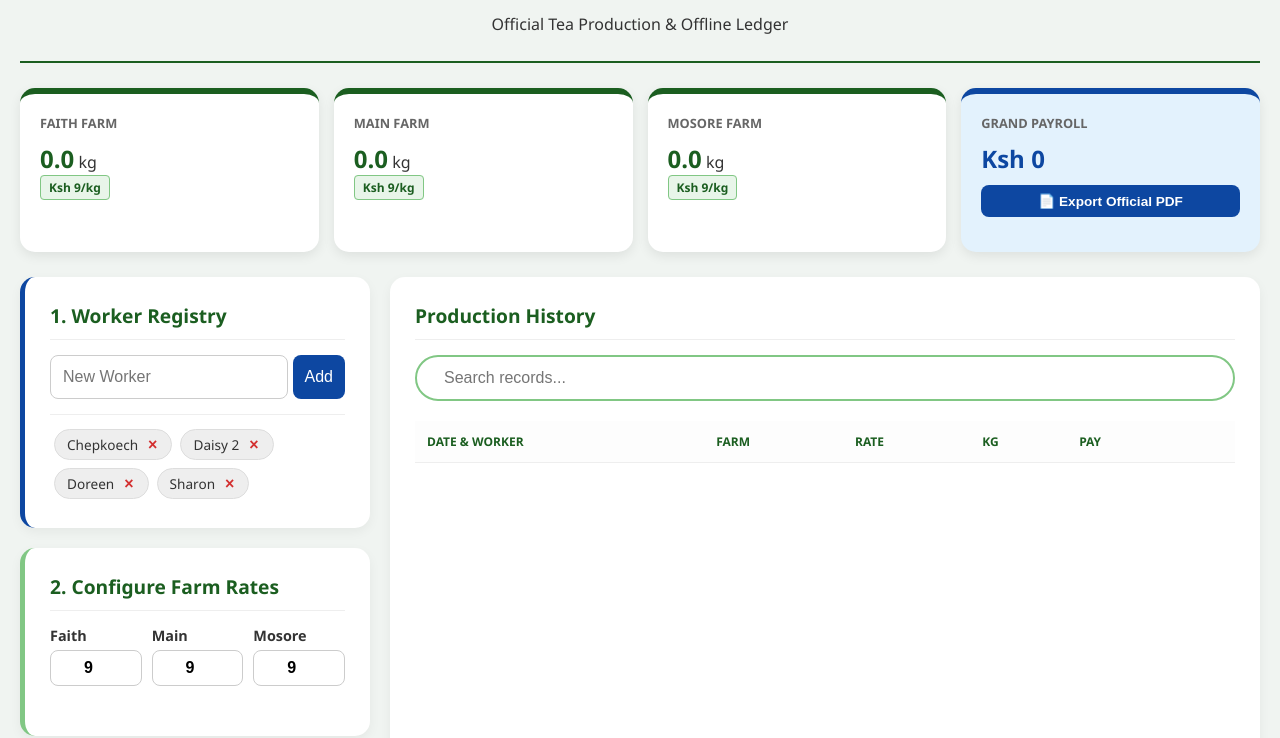
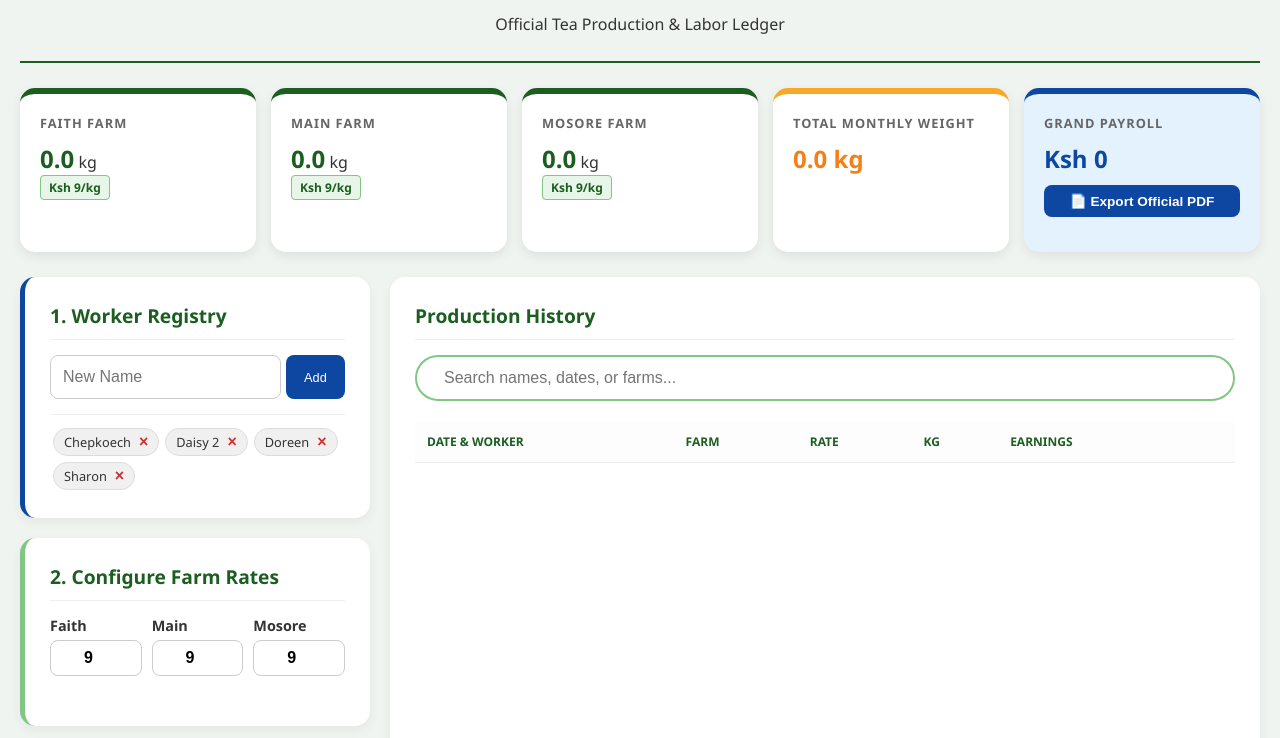
Before and after one commit to CoachRono/ken-farms, a plain HTML site: page index.html in a window 1280 px wide. Shown: the part 71-809 px from the top of the page. Drawn offline with nearby package versions, Linux system fonts and the light colour scheme.

Commit message:
Update index.html

```diff
--- a/index.html
+++ b/index.html
@@ -3,7 +3,7 @@
 <head>
     <meta charset="UTF-8">
     <meta name="viewport" content="width=device-width, initial-scale=1.0">
-    <title>Ken Farms Tea Portal</title>
+    <title>Ken Farms Tea Portal - Pro Edition</title>
 
     <meta name="mobile-web-app-capable" content="yes">
     <meta name="apple-mobile-web-app-capable" content="yes">
@@ -27,13 +27,24 @@
         header { text-align: center; margin-bottom: 25px; border-bottom: 2px solid var(--primary-green); padding-bottom: 10px; }
         header h1 { color: var(--primary-green); margin: 0; font-size: 2.2rem; text-transform: uppercase; letter-spacing: 1px; }
 
-        .grid-container { display: grid; grid-template-columns: repeat(auto-fit, minmax(180px, 1fr)); gap: 15px; margin-bottom: 25px; }
-        .card { background: var(--white); padding: 20px; border-radius: 15px; box-shadow: 0 4px 12px rgba(0,0,0,0.08); border-top: 6px solid var(--primary-green); }
+        /* Dashboard Grid */
+        .grid-container {
+            display: grid;
+            grid-template-columns: repeat(auto-fit, minmax(180px, 1fr));
+            gap: 15px; margin-bottom: 25px;
+        }
+        .card {
+            background: var(--white); padding: 20px; border-radius: 15px;
+            box-shadow: 0 4px 12px rgba(0,0,0,0.08); border-top: 6px solid var(--primary-green);
+        }
         .payroll-card { border-top-color: var(--blue); background-color: #e3f2fd; }
-        .card h3 { margin: 0 0 10px 0; font-size: 0.8rem; text-transform: uppercase; color: #666; }
+        .weight-card { border-top-color: #f9a825; }
+
+        .card h3 { margin: 0 0 10px 0; font-size: 0.8rem; text-transform: uppercase; color: #666; letter-spacing: 1px; }
         .stat-val { font-weight: bold; color: var(--primary-green); font-size: 1.5rem; }
         .rate-badge { font-size: 0.75rem; background: #e8f5e9; padding: 3px 8px; border-radius: 4px; font-weight: bold; color: var(--primary-green); border: 1px solid var(--accent); }
 
+        /* Main Layout */
         .main-content { display: grid; grid-template-columns: 350px 1fr; gap: 20px; }
         @media (max-width: 950px) { .main-content { grid-template-columns: 1fr; } }
 
@@ -46,19 +57,24 @@
         .rate-inputs { display: grid; grid-template-columns: 1fr 1fr 1fr; gap: 10px; margin-bottom: 10px; }
         .rate-inputs input { padding: 8px; font-weight: bold; text-align: center; }
 
-        button.submit-btn { background: var(--primary-green); color: white; border: none; font-weight: bold; cursor: pointer; transition: 0.3s; }
+        button.submit-btn { background: var(--primary-green); color: white; border: none; font-weight: bold; cursor: pointer; transition: 0.3s; font-size: 1.1rem; }
         button.submit-btn:hover { background: #0e3511; transform: translateY(-2px); }
+
         button.pdf-btn { background: var(--blue); color: white; border: none; font-weight: bold; cursor: pointer; display: flex; align-items: center; justify-content: center; gap: 8px; }
 
-        .worker-tag { display: inline-flex; align-items: center; background: #eee; padding: 5px 12px; border-radius: 20px; margin: 4px; font-size: 0.85rem; border: 1px solid #ddd; }
-        .worker-tag button { width: auto; padding: 0 2px; margin: 0 0 0 8px; border: none; background: none; color: var(--danger); cursor: pointer; font-weight: bold; }
+        .worker-tag { display: inline-flex; align-items: center; background: #f0f0f0; padding: 4px 10px; border-radius: 20px; margin: 3px; font-size: 0.8rem; border: 1px solid #ddd; }
+        .worker-tag button { width: auto; padding: 0 0 0 8px; margin: 0; border: none; background: none; color: var(--danger); cursor: pointer; font-weight: bold; }
 
+        /* Tables & Search */
         .search-input { border-radius: 25px; border: 2px solid var(--accent); text-indent: 15px; margin-bottom: 20px; }
         table { width: 100%; border-collapse: collapse; font-size: 0.9rem; }
         th, td { text-align: left; padding: 12px; border-bottom: 1px solid #eee; }
         th { background: #fdfdfd; color: var(--primary-green); text-transform: uppercase; font-size: 0.75rem; }
+
         .money-text { font-weight: bold; color: var(--money); }
+        .date-stamp { font-size: 0.75rem; color: #999; display: block; }
         .del-btn { color: var(--danger); border: none; background: none; cursor: pointer; font-weight: bold; font-size: 1.2rem; }
+
         .scroll-area { max-height: 500px; overflow-y: auto; }
     </style>
 </head>
@@ -66,7 +82,7 @@
 
 <header>
     <h1>🍃 Ken Farms Manager</h1>
-    <p>Official Tea Production & Offline Ledger</p>
+    <p>Official Tea Production & Labor Ledger</p>
 </header>
 
 <div class="grid-container">
@@ -85,6 +101,10 @@
         <div><span class="stat-val" id="month-mosore">0.0</span> kg</div>
         <span class="rate-badge">Ksh <span id="disp-rate-mosore">9</span>/kg</span>
     </div>
+    <div class="card weight-card">
+        <h3>Total Monthly Weight</h3>
+        <div class="stat-val" style="color:#f57f17"><span id="total-weight">0.0</span> kg</div>
+    </div>
     <div class="card payroll-card">
         <h3>Grand Payroll</h3>
         <div class="stat-val" style="color:var(--blue)">Ksh <span id="total-payroll">0</span></div>
@@ -97,8 +117,8 @@
         <div class="section-box" style="border-left: 5px solid var(--blue);">
             <h2>1. Worker Registry</h2>
             <div style="display: flex; gap: 5px;">
-                <input type="text" id="newWorkerName" placeholder="New Worker" style="margin-bottom: 0;">
-                <button onclick="addWorker()" style="width: 60px; margin-bottom: 0; background: var(--blue); color: white; border: none;">Add</button>
+                <input type="text" id="newWorkerName" placeholder="New Name" style="margin-bottom: 0;">
+                <button onclick="addWorker()" style="width: 70px; margin-bottom: 0; background: var(--blue); color: white; border: none; font-size: 0.8rem;">Add</button>
             </div>
             <div id="workerList" style="margin-top: 15px; border-top: 1px solid #eee; padding-top: 10px;"></div>
         </div>
@@ -130,14 +150,14 @@
                 <label>Weight (kg)</label>
                 <input type="number" id="weight" step="0.1" placeholder="0.0" required>
 
-                <button type="submit" class="submit-btn">Save Entry</button>
+                <button type="submit" class="submit-btn">Save to Ledger</button>
             </form>
         </div>
     </div>
 
     <div class="section-box">
         <h2>Production History</h2>
-        <input type="text" id="searchInput" class="search-input" onkeyup="filterHistory()" placeholder="Search records...">
+        <input type="text" id="searchInput" class="search-input" onkeyup="filterHistory()" placeholder="Search names, dates, or farms...">
         <div class="scroll-area">
             <table id="historyTable">
                 <thead>
@@ -146,7 +166,7 @@
                         <th>Farm</th>
                         <th>Rate</th>
                         <th>Kg</th>
-                        <th>Pay</th>
+                        <th>Earnings</th>
                         <th></th>
                     </tr>
                 </thead>
@@ -161,7 +181,7 @@
     if ('serviceWorker' in navigator) {
         window.addEventListener('load', () => {
             const swCode = `
-                const CACHE_NAME = 'ken-farms-v14';
+                const CACHE_NAME = 'ken-farms-cache-v15';
                 self.addEventListener('install', e => e.waitUntil(caches.open(CACHE_NAME).then(c => c.addAll([window.location.href]))));
                 self.addEventListener('fetch', e => e.respondWith(caches.match(e.request).then(r => r || fetch(e.request))));
             `;
@@ -171,11 +191,11 @@
     }
 
     // --- DATA HANDLING ---
-    const DB_KEY = "KEN_FARMS_FINAL_SECURE_V14";
-    const RATE_KEY = "KEN_FARMS_RATE_SECURE_V14";
-    const WORKER_KEY = "KEN_FARMS_WORKERS_V14";
+    const DB_KEY = "KEN_FARMS_FINAL_2026_V15";
+    const RATE_KEY = "KEN_FARMS_RATE_2026_V15";
+    const WORKER_KEY = "KEN_FARMS_WORKERS_2026_V15";
 
-    // DEFAULT WORKERS LIST
+    // YOUR SUPPLIED NAMES
     const initialWorkers = ["Sharon", "Daisy 2", "Chepkoech", "Doreen"];
 
     let records = JSON.parse(localStorage.getItem(DB_KEY)) || [];
@@ -187,7 +207,6 @@
         const name = document.getElementById('newWorkerName').value.trim();
         if (name && !workers.includes(name)) {
             workers.push(name);
-            workers.sort();
             localStorage.setItem(WORKER_KEY, JSON.stringify(workers));
             document.getElementById('newWorkerName').value = '';
             updateWorkerUI();
@@ -208,7 +227,6 @@
         listDiv.innerHTML = '';
         dropdown.innerHTML = '<option value="">-- Choose Worker --</option>';
 
-        // Sort to keep it tidy
         workers.sort().forEach(w => {
             listDiv.innerHTML += `<span class="worker-tag">${w} <button onclick="removeWorker('${w}')">×</button></span>`;
             const opt = document.createElement('option');
@@ -237,16 +255,17 @@
     function render() {
         const historyBody = document.getElementById('historyBody');
         historyBody.innerHTML = '';
-        let stats = { faith: 0, main: 0, mosore: 0, totalPay: 0 };
+        let stats = { faith: 0, main: 0, mosore: 0, totalPay: 0, totalWeight: 0 };
 
         [...records].reverse().forEach((rec) => {
             stats[rec.farmId] += rec.weight;
+            stats.totalWeight += rec.weight;
             const pay = rec.weight * rec.rateUsed;
             stats.totalPay += pay;
 
             historyBody.innerHTML += `
                 <tr>
-                    <td><span style="font-size:0.75rem; color:#999">${rec.dateString}</span><br><strong>${rec.name}</strong></td>
+                    <td><span class="date-stamp">${rec.dateString}</span><strong>${rec.name}</strong></td>
                     <td>${rec.farmName}</td>
                     <td>${rec.rateUsed}/-</td>
                     <td>${rec.weight}</td>
@@ -258,13 +277,14 @@
         document.getElementById('month-faith').innerText = stats.faith.toFixed(1);
         document.getElementById('month-main').innerText = stats.main.toFixed(1);
         document.getElementById('month-mosore').innerText = stats.mosore.toFixed(1);
+        document.getElementById('total-weight').innerText = stats.totalWeight.toFixed(1);
         document.getElementById('total-payroll').innerText = stats.totalPay.toLocaleString();
     }
 
     document.getElementById('harvestForm').onsubmit = function(e) {
         e.preventDefault();
         const fId = document.getElementById('farmId').value;
-        records.push({
+        const entry = {
             id: Date.now(),
             name: document.getElementById('workerDropdown').value,
             farmId: fId,
@@ -272,9 +292,10 @@
             weight: parseFloat(document.getElementById('weight').value),
             rateUsed: rates[fId],
             dateString: new Date().toLocaleDateString()
-        });
+        };
+        records.push(entry);
         saveAndRender();
-        this.reset();
+        document.getElementById('weight').value = '';
     };
 
     function deleteRecord(id) {
@@ -293,18 +314,26 @@
     function generatePDF() {
         const { jsPDF } = window.jspdf;
         const doc = new jsPDF();
-        doc.setFontSize(22); doc.setTextColor(27, 94, 32);
+
+        doc.setFont("helvetica", "bold"); doc.setFontSize(22); doc.setTextColor(27, 94, 32);
         doc.text("KEN FARMS TEA PRODUCTION", 105, 20, { align: "center" });
+
         doc.autoTable({
             startY: 40,
             head: [['Date', 'Worker', 'Location', 'Rate', 'Weight', 'Total (Ksh)']],
             body: records.map(r => [r.dateString, r.name, r.farmName, `${r.rateUsed}/-`, `${r.weight} kg`, (r.weight * r.rateUsed).toFixed(2)]),
             headStyles: { fillColor: [27, 94, 32] }
         });
-        doc.save(`Ken_Farms_Report.pdf`);
+
+        const finalY = doc.lastAutoTable.finalY + 20;
+        doc.setDrawColor(150);
+        doc.line(20, finalY, 80, finalY); doc.text("Manager Signature", 20, finalY + 5);
+        doc.line(130, finalY, 190, finalY); doc.text("Worker Signature", 130, finalY + 5);
+
+        doc.save(`Ken_Farms_Report_${new Date().toLocaleDateString()}.pdf`);
     }
 
-    // Initialize
+    // Initialize UI
     document.getElementById('rate-faith').value = rates.faith;
     document.getElementById('rate-main').value = rates.main;
     document.getElementById('rate-mosore').value = rates.mosore;
```
